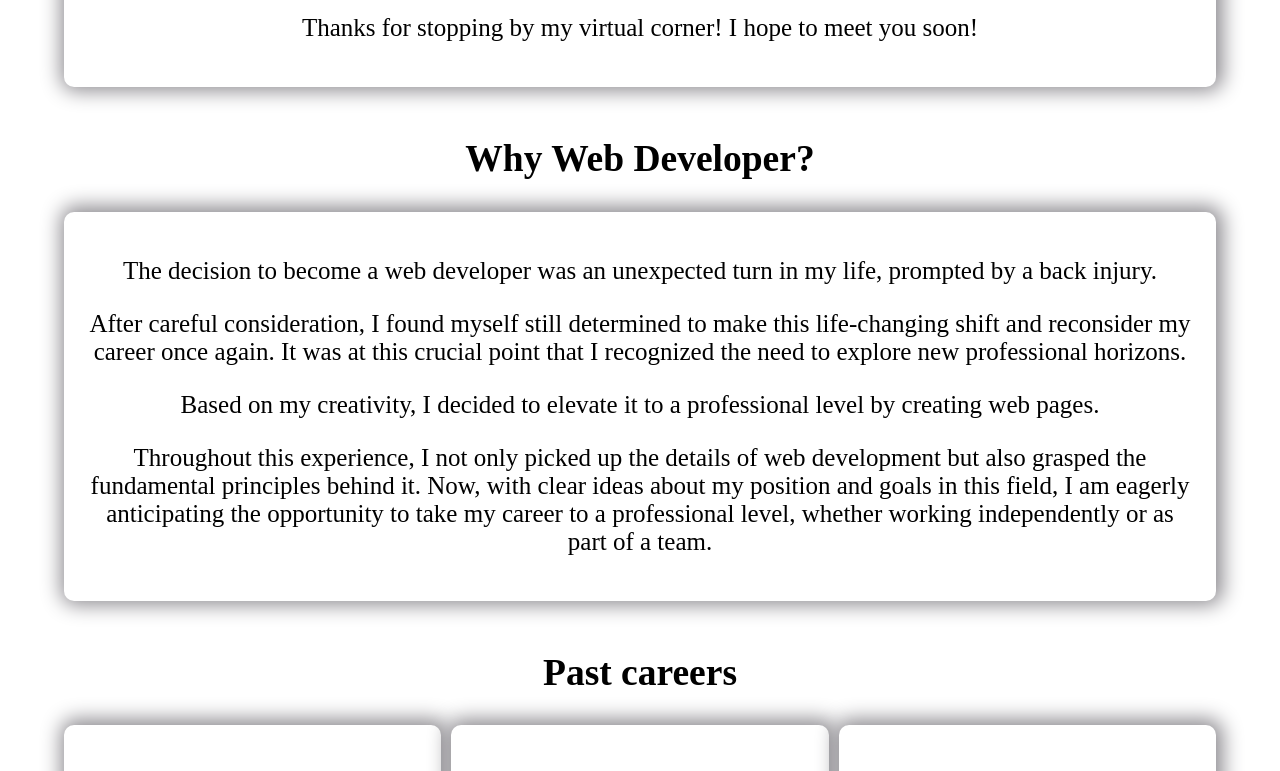
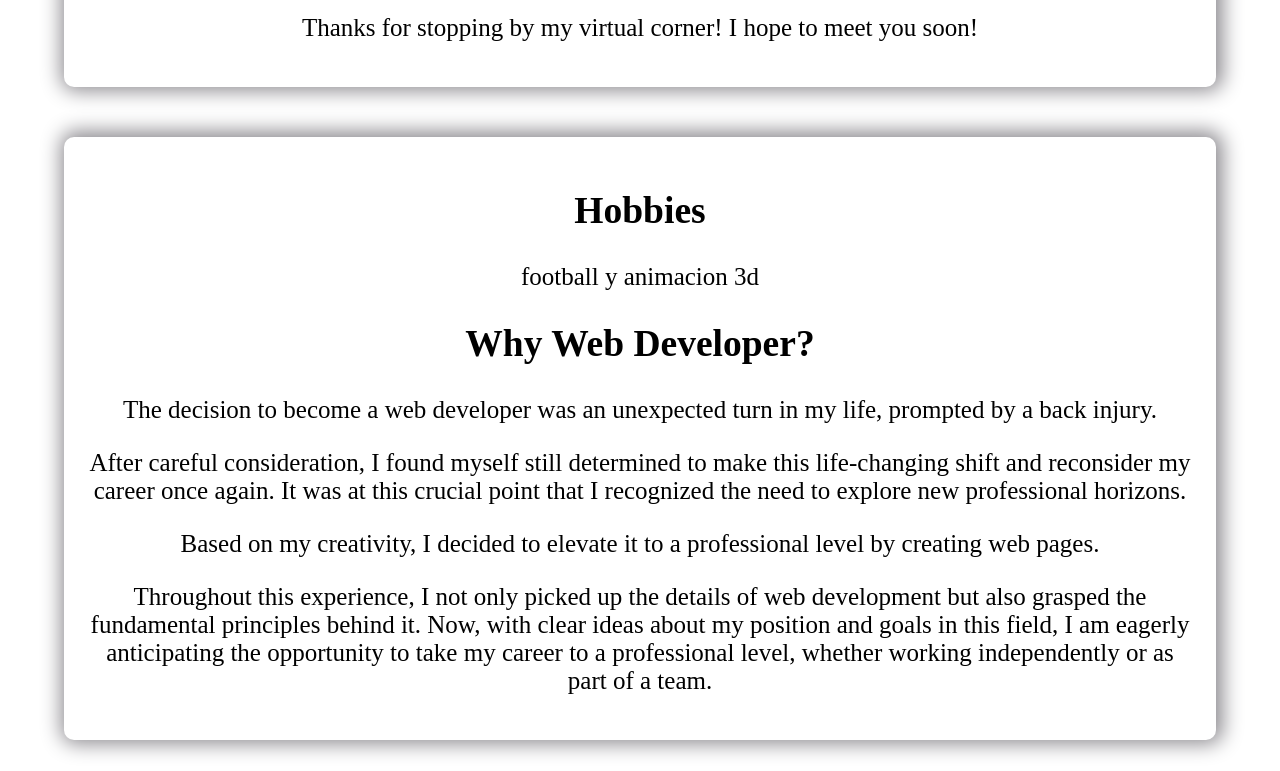
Before and after one commit to Brocal82/Portafolio, a plain HTML site: page index.html in a window 1280 px wide. Shown: the part 1500-2271 px from the top of the page. Drawn offline with Linux system fonts and the light colour scheme.

Commit message:
hobbies
if applied this commit will add the article hobbies

```diff
--- a/index.html
+++ b/index.html
@@ -74,10 +74,15 @@
 
 
 
+      <div class="border" >
+        <article>
+          <h2>Hobbies</h2>
+          <p>football y animacion 3d</p>
 
+        </article>
         <article>
           <h2>Why Web Developer?</h2>
-          <div class="border">
+            <div>
               <p>
                 The decision to become a web developer was an unexpected turn in my life, prompted by a back injury.
               </p>
@@ -92,6 +97,7 @@
               </p>
             </div>
           </article>
+      </div>
 
 
 
--- a/styles.css
+++ b/styles.css
@@ -357,7 +357,7 @@ margin-bottom: 50px;
   margin-bottom: 8px;
   background-color: orange;
   border: solid 1px #003366;
-  width: 50%;
+  width: 70%;
   margin: 5px auto;
   border-radius: 5px;
 
```
Lines whose indentation alone changed are shown as unchanged.
